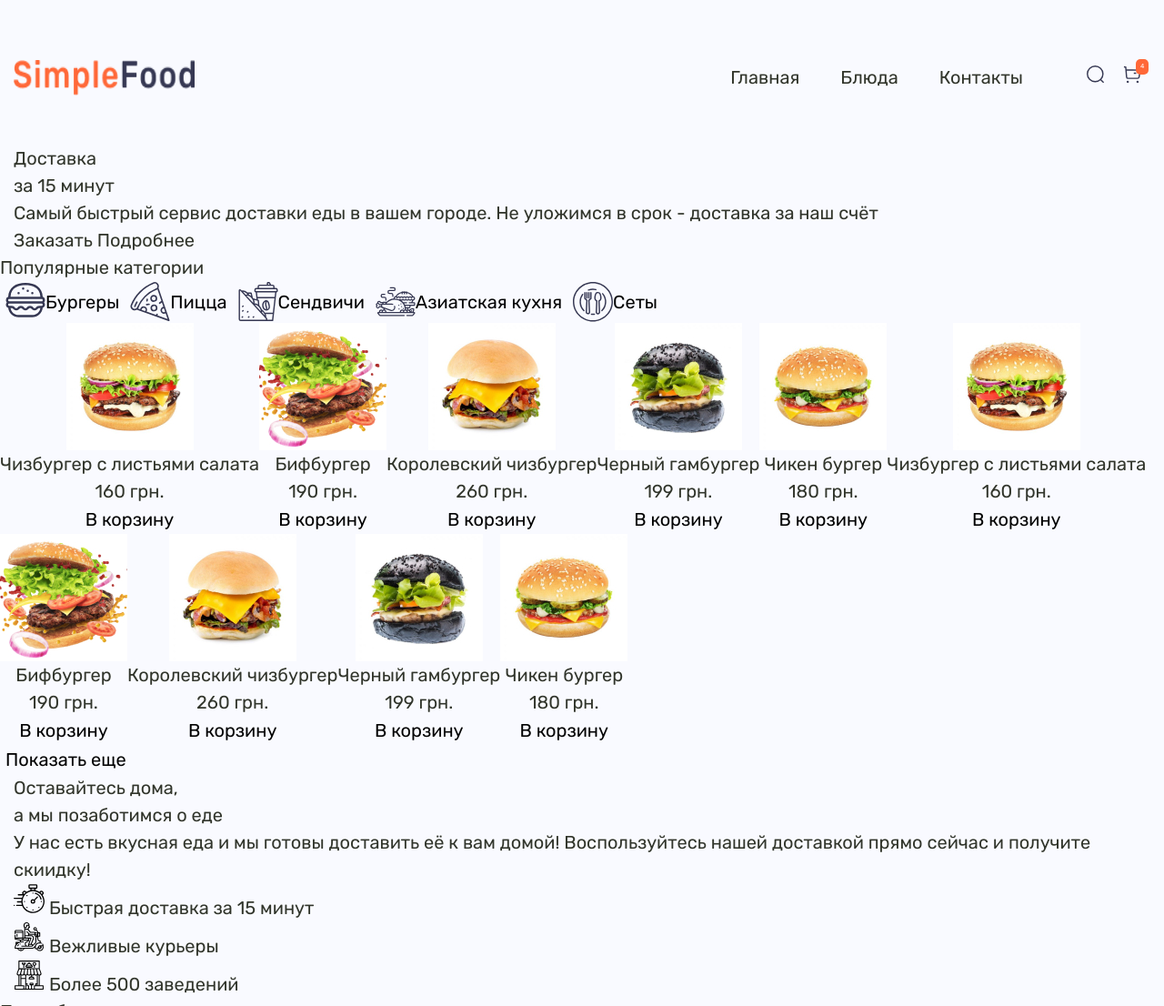
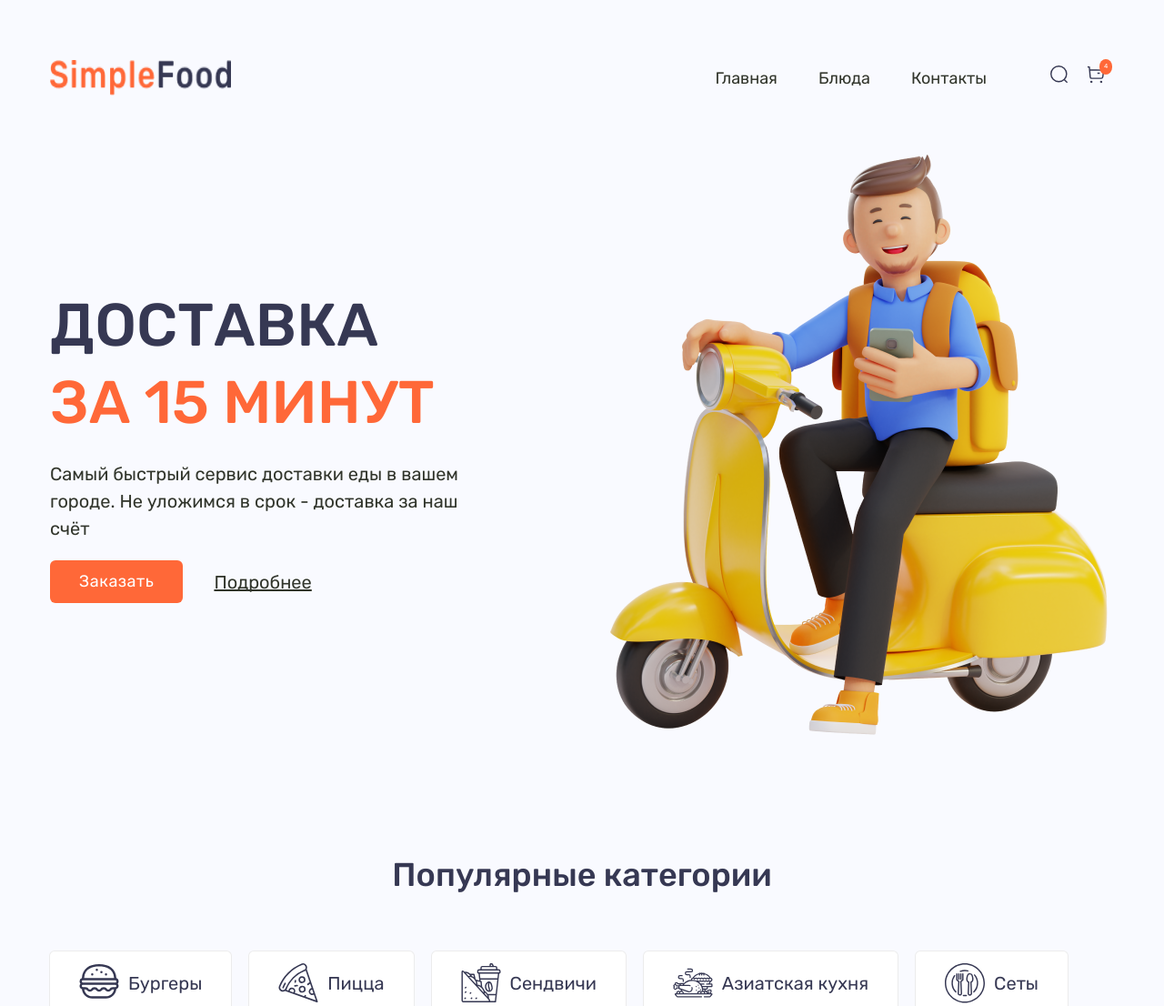
Before and after one commit to Tatiana-KTV/s-food, a website: page app/index.html in a window 1280 px wide. Shown: the top 1106 px of the page at 91% size. Drawn offline with nearby package versions, Linux system fonts and the light colour scheme; files that its build step writes are made by us from their sources.

Commit message:
added styles to hero and popular-category sections

```diff
--- a/app/index.html
+++ b/app/index.html
@@ -18,13 +18,16 @@
 </head>
 
 <body>
-
-
+<div class="wrapper">
+  <div class="wrapper-content">
   <header class="header">
     <div class="header__top">
       <div class="container">
         <nav class="header__content d-flex">
-          <img class="header__logo logo" src="images/logo.png" alt="логотип компании" width="200" height="39">
+          <a class="header__logo logo" href="#">
+            <img class="header__logo-img" src="images/logo.png" alt="логотип компании" width="200"
+              height="39">
+          </a>
           <ul class="header__menu menu d-flex">
             <li class="menu__item">
               <a class="menu__link" href="#">Главная</a>
@@ -61,15 +64,18 @@
  <main class="main">
     <section class="hero">
       <div class="container">
-        <div class="hero__content">
+        <div class="hero__content  d-flex">
+          <div class="hero__info ">
             <h1 class="sr-only">самый быстрый сервис хоставки еды из ресторана в вашем городе</h1>
-          <h2 class="hero__title">Доставка <br>за 15 минут</h2>
+            <h2 class="hero__title">Доставка <br><span class="hero__subtitle">за 15 минут</span></h2>
             <p class="hero__txt">Самый быстрый сервис доставки еды в вашем городе. Не уложимся в срок - доставка за наш
               счёт
             </p>
-          <div class="hero__nav">
-            <a class="hero__link" href="#">Заказать</a>
-            <a class="hero__link" href="#">Подробнее</a>
+            <div class="hero__nav d-flex">
+              <a class="hero__link hero__link--order btn" href="#">Заказать</a>
+              <a class="hero__link more-info" href="#">Подробнее</a>
+            </div>
+
           </div>
           <div class="hero__img" style="background-image: url(images/scooter-guy.png);">
             <span class="sr-only">картинка доставщика на скутере</span>
@@ -78,7 +84,8 @@
       </div>
     </section>
     <section class="popular-category">
-      <h2 class="popular-categoty__title title">Популярные категории </h2>
+      <div class="container">
+        <h2 class="popular-category__title title">Популярные категории </h2>
         <ul class="popular-category__filter-list d-flex">
           <li class="popular-category__filter-item ">
             <button class="popular-category__filter-button d-flex">
@@ -104,7 +111,7 @@
               Сендвичи
             </button>
           </li>
-        <li class="popular-category__filter-itemd-flex">
+          <li class="popular-category__filter-item d-flex">
             <button class="popular-category__filter-button d-flex">
               <svg class="popular-category__filter-icon">
                 <use xlink:href="images/sprite.svg#icon-category-asia"></use>
@@ -225,15 +232,18 @@
 
         </ul>
         <button class="popular-category__load-btn">Показать еще</button>
+      </div>
     </section>
 
     <section class="features">
       <div class="container">
-        <div class="features__img" style="background-image: url(images/food-delivery.png);" width="440" heigth="585"></div>
+        <div class="features__img" style="background-image: url(images/food-delivery.png);" width="440" heigth="585">
+        </div>
         <div class="features__content">
           <h2 class="features__title title">Оставайтесь дома, <br>
             а мы позаботимся о еде</h2>
-            <p class="features__description">У нас есть вкусная еда и мы готовы доставить её к вам домой! Воспользуйтесь нашей
+          <p class="features__description">У нас есть вкусная еда и мы готовы доставить её к вам домой! Воспользуйтесь
+            нашей
             доставкой прямо сейчас и получите скиидку!</p>
           <ul class="features__list">
             <li class="features__item">
@@ -256,8 +266,9 @@
             </li>
           </ul>
         </div>
+        <a class="features__more" href="#">Подробнее</a>
       </div>
-      <a class="features__more" href="#">Подробнее</a>
+
     </section>
 
     <section class="restorant">
@@ -272,9 +283,14 @@
       </div>
     </section>
   </main>
+  </div>
+
 
 
   <footer class="footer"></footer>
+</div>
+
+
 
   <script src="js/main.min.js"></script>
 </body>
--- a/app/scss/_global.scss
+++ b/app/scss/_global.scss
@@ -11,6 +11,8 @@ body {
 }
 
 .container {
+  width: 1200px;
+  margin: 0 auto;
   padding: 0 15px;
 }
 
@@ -27,6 +29,26 @@ body {
   overflow: hidden;
 }
 
-.section {
+section {
   padding: 60px 0;
 }
+
+.btn {
+  color: $white;
+  background-color: $orange-900;
+  fill: $white;
+  stroke: $white;
+}
+
+.more-info {
+  text-decoration: underline;
+  text-decoration-skip-ink: none;
+}
+
+.title {
+  @extend %rubik-500;
+  font-size: 36px;
+  line-height: 1.3;
+  color:$dark-blue900;
+  text-align: center;
+}
--- a/app/scss/style.scss
+++ b/app/scss/style.scss
@@ -4,6 +4,9 @@
 @import 'mixin';
 @import 'global';
 
+.wrapper-content {
+  min-height: calc(100vh - 315px);
+}
 
 .header {
   padding-top: 159px;
@@ -56,10 +59,10 @@
     color: $white;
     font-size: 7px;
     padding: 3px 5px;
-    border-radius: 5px;
     position: absolute;
     top: 5px;
     left: 24px;
+    border-radius: 50%;
   }
 
   &__icon {
@@ -79,22 +82,113 @@
       margin-right: 45px;
     }
   }
+
+  &__link {
+    font-size: 18px;
+  }
+}
+
+.hero {
+  padding-top: 0;
+
+  &__content {
+    justify-content: space-between;
+    align-items: center;
+  }
+
+  &__info {
+    max-width: 450px;
+    width: 100%;
+  }
+
+  &__title {
+    @extend %rubik-500;
+    font-size: 66px;
+    line-height: 1.3;
+    text-transform: uppercase;
+    color: $dark-blue900;
+    margin-bottom: 20px;
+  }
+
+  &__subtitle {
+    color: $orange-900;
+  }
+
+  &__txt {
+    margin-bottom: 20px;
+  }
+
+  &__nav {
+    align-items: center;
+  }
+
+  &__link:not(:last-child) {
+    margin-right: 34px;
+  }
+
+  &__link--order {
+    padding: 12px 32px;
+    border-radius: 6px;
+    font-size: 18px;
+    line-height: 1.3;
+    letter-spacing: 0.03em;
+    text-align: center;
+  }
+
+  &__img {
+    max-width: 560px;
+    width: 100%;
+    height: 660px;
+    background-repeat: no-repeat;
+    background-position: center;
+    background-size: contain;
+  }
 }
 
 .popular-category {
-  &__list {
-    display: flex;
-    flex-wrap: wrap;
+  &__title {
+    margin-bottom: 60px;
+  }
+
+  &__filter-list {
+    margin-bottom: 45px;
+  }
+
+  &__filter-item:not(:last-child) {
+    margin-right: 20px;
   }
 
   &__filter-button {
     align-items: center;
+    padding: 13px 32px;
+    border-radius: 5px;
+    box-shadow: 0 0 0 1px #ececec;
+    background-color: $white;
+    line-height: 1.3;
+    color: $dark-blue900;
   }
 
   &__filter-icon {
     fill: $dark-blue900;
     width: 44px;
     height: 44px;
+    margin-right: 10px;
+  }
+
+  &__list {
+    display: grid;
+    grid-template-columns: repeat(5, 1fr);
+    gap: 30px;
+    margin-bottom: 60px;
+  }
+
+  &__load-btn {
+    position: relative;
+    left: 50%;
+    transform: translate(-50%);
+    text-decoration: underline;
+    text-decoration-skip-ink: none;
+    color: $dark-blue900;
   }
 
 }
@@ -102,8 +196,47 @@
 .food-card {
   display: flex;
   flex-direction: column;
+  justify-content: space-between;
   align-items: center;
+  border-radius: 5px;
+  box-shadow: 0 0 0 1px $silver-200;
+  background: $white;
+  width: 210px;
+  max-width: 100%;
+  min-height: 299px;
+  padding: 20px 15px;
 
+  &__img {
+    width: 140px;
+    height: 140px;
+    margin-bottom: 10px;
+    object-fit: cover;
+  }
+
+  &__title {
+    font-size: 15px;
+    @include line-clamp(2);
+    text-align: center;
+    margin-bottom: auto;
+  }
+
+  &__price {
+    @extend %rubik-500;
+    font-size: 15px;
+    color: $dark-blue900;
+    line-height: 1.4;
+    display: block;
+    margin-bottom: 10px;
+  }
+
+  &__btn {
+    font-size: 14px;
+    line-height: 1.3;
+    color: $white;
+    background-color: $orange-900;
+    border-radius: 6px;
+    padding: 7px 16px;
+  }
 }
 
 .features {
```
Lines whose indentation alone changed are shown as unchanged.
